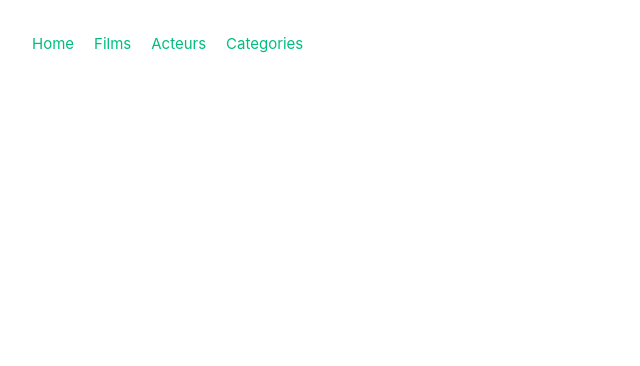
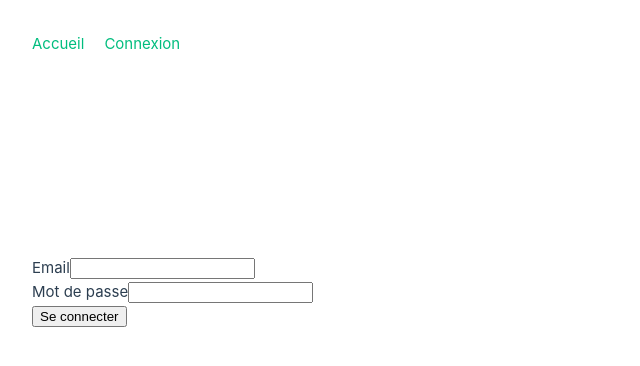
Before and after one commit to Twikus/WRA506-API-Project, a Vue app in the folder vue-project/: page /login in a window 1280 px wide. Shown: the top 366 px of the page, without its empty margins (0-640 px from the left). Built offline with nearby package versions, Linux system fonts and the light colour scheme.

Commit message:
feat : add login form + need token for other pages

```diff
--- a/vue-project/src/App.vue
+++ b/vue-project/src/App.vue
@@ -1,15 +1,26 @@
 <script setup lang="ts">
 import { RouterLink, RouterView } from 'vue-router'
+
+// récupère le token dans le local storage
+const token = localStorage.getItem('token')
+
+// déconnexion
+const logout = () => {
+  localStorage.removeItem('token')
+  location.href = '/login'
+}
 </script>
 
 <template>
   <div class="container-primary">
     <header class="header">
       <nav>
-        <RouterLink to="/">Home</RouterLink>
-        <RouterLink to="/movie">Films</RouterLink>
-        <RouterLink to="/actor">Acteurs</RouterLink>
-        <RouterLink to="/category">Categories</RouterLink>
+        <RouterLink to="/">Accueil</RouterLink>
+        <RouterLink to="/movie" v-if="token">Films</RouterLink>
+        <RouterLink to="/actor" v-if="token">Acteurs</RouterLink>
+        <RouterLink to="/category" v-if="token">Categories</RouterLink>
+        <RouterLink to="/login" v-if="!token">Connexion</RouterLink>
+        <a data-v-7a7a37b1 @click="logout" v-if="token">Déconnexion</a>
       </nav>
     </header>
 
@@ -28,6 +39,7 @@ import { RouterLink, RouterView } from 'vue-router'
     nav {
       a {
         margin-right: 20px;
+        cursor: pointer;
       }
     }
   }
--- a/vue-project/src/router/index.js
+++ b/vue-project/src/router/index.js
@@ -1,5 +1,6 @@
 import { createRouter, createWebHistory } from 'vue-router'
 import HomeView from '../views/HomeView.vue'
+import LoginView from '../views/LoginView.vue'
 import MovieView from '../views/MovieView.vue'
 import MovieFileView from '../views/MovieFileView.vue'
 import ActorView from '../views/ActorView.vue'
@@ -14,6 +15,11 @@ const router = createRouter({
       path: '/',
       name: 'home',
       component: HomeView
+    },
+    {
+      path: '/login',
+      name: 'login',
+      component: LoginView
     },
     {
       path: '/movie',
--- a/vue-project/src/views/ActorView.vue
+++ b/vue-project/src/views/ActorView.vue
@@ -10,12 +10,18 @@ const currentPage = ref(1);
 const totalPages = ref(0);
 const itemsPerPage = 30;
 
+const token = localStorage.getItem('token');
+
 onMounted(async () => {
     await fetchActors(currentPage.value);
 })
 
 const fetchActors = async (page) => {
-    const response = await axios.get(`https://localhost:8000/api/actors?page=${page}`);
+    const response = await axios.get(`https://localhost:8000/api/actors?page=${page}`, {
+        headers: {
+            Authorization: `Bearer ${token}`
+        }
+    });
     actors.value = response.data['hydra:member'];
 
     // Pagination
--- a/vue-project/src/views/CategoryView.vue
+++ b/vue-project/src/views/CategoryView.vue
@@ -10,12 +10,18 @@ const currentPage = ref(1);
 const totalPages = ref(0);
 const itemsPerPage = 30;
 
+const token = localStorage.getItem('token');
+
 onMounted(async () => {
     await fetchCategories(currentPage.value);
 })
 
 const fetchCategories = async (page) => {
-    const response = await axios.get(`https://localhost:8000/api/categories?page=${page}`);
+    const response = await axios.get(`https://localhost:8000/api/categories?page=${page}`, {
+        headers: {
+            Authorization: `Bearer ${token}`
+        }
+    });
     categories.value = response.data['hydra:member'];
 
     // Pagination
--- a/vue-project/src/views/HomeView.vue
+++ b/vue-project/src/views/HomeView.vue
@@ -7,8 +7,14 @@ import axios from 'axios';
 const movies = ref([]);
 const actors = ref([]);
 
+const token = localStorage.getItem('token');
+
 onMounted(async () => {
-    const responseMovies = await axios.get('https://localhost:8000/api/movies?page=1');
+    const responseMovies = await axios.get('https://localhost:8000/api/movies?page=1', {
+        headers: {
+            Authorization: `Bearer ${token}`
+        }
+    });
     movies.value = responseMovies.data['hydra:member'].map((movie: any) => {
         return {
             id: movie.id,
@@ -22,7 +28,11 @@ onMounted(async () => {
         }
     }).slice(0, 4);
 
-    const responseActors = await axios.get('https://localhost:8000/api/actors?page=1');
+    const responseActors = await axios.get('https://localhost:8000/api/actors?page=1', {
+        headers: {
+            Authorization: `Bearer ${token}`
+        }
+    });
     actors.value = responseActors.data['hydra:member'].map((actor: any) => {
         return {
             id: actor.id,
@@ -36,8 +46,7 @@ onMounted(async () => {
 
 <template>
     <div class="container-home">
-        <h1>Home</h1>
-        <p>Page d'accueil</p>
+        <h1>Accueil</h1>
 
         <div class="container-list-movies">
             <h2>Films du moment</h2>
--- /dev/null
+++ b/vue-project/src/views/LoginView.vue
@@ -0,0 +1,43 @@
+<script setup lang="ts">
+import { ref } from 'vue'
+import { useRouter } from 'vue-router'
+import axios from 'axios';
+
+const email = ref('')
+const password = ref('')
+const router = useRouter()
+
+const login = async () => {
+    try {
+        const response = await axios.post('https://127.0.0.1:8000/login', {
+            email: email.value,
+            password: password.value
+        })
+
+        const token = response.data.token
+
+        localStorage.setItem('token', token)
+        location.href = '/'
+    } catch (error) {
+        console.error(error)
+    }
+}
+
+</script>
+
+<template>
+    <div>
+        <!-- Formulaire de connexion -->
+        <form @submit.prevent="login">
+            <div>
+                <label for="email">Email</label>
+                <input type="email" id="email" v-model="email" />
+            </div>
+            <div>
+                <label for="password">Mot de passe</label>
+                <input type="password" id="password" v-model="password" />
+            </div>
+            <button type="submit">Se connecter</button>
+        </form>
+    </div>
+</template>
--- a/vue-project/src/views/MovieView.vue
+++ b/vue-project/src/views/MovieView.vue
@@ -10,12 +10,18 @@ const currentPage = ref(1);
 const totalPages = ref(0);
 const itemsPerPage = 30;
 
+const token = localStorage.getItem('token');
+
 onMounted(async () => {
     await fetchMovies(currentPage.value);
 })
 
 const fetchMovies = async (page) => {
-    const response = await axios.get(`https://localhost:8000/api/movies?page=${page}`);
+    const response = await axios.get(`https://localhost:8000/api/movies?page=${page}`, {
+        headers: {
+            Authorization: `Bearer ${token}`
+        }
+    });
     movies.value = response.data['hydra:member'];
 
     // Pagination
```
